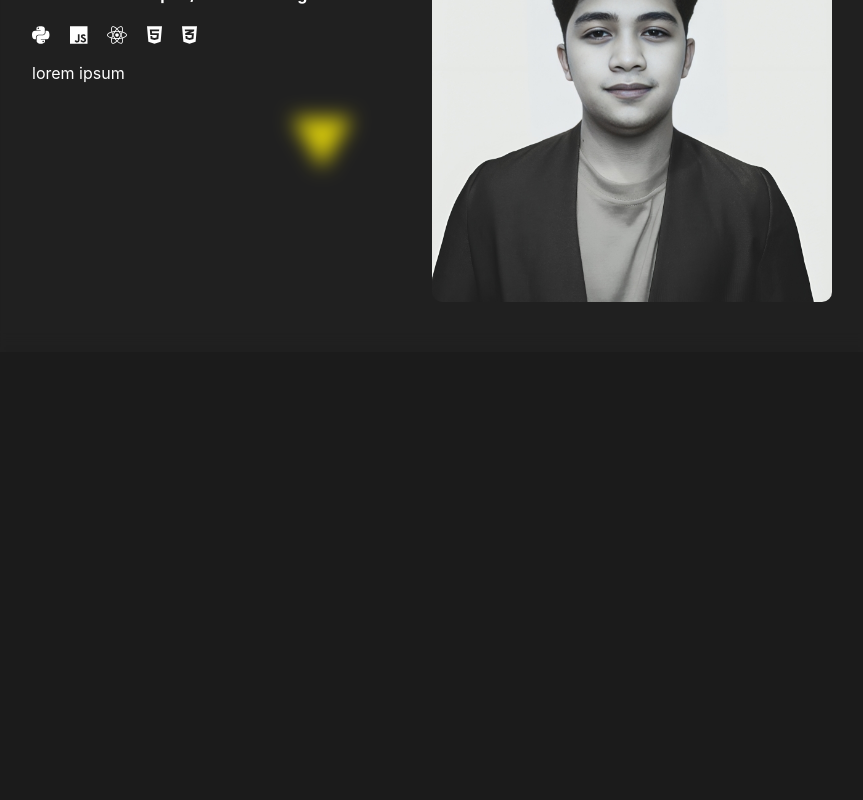
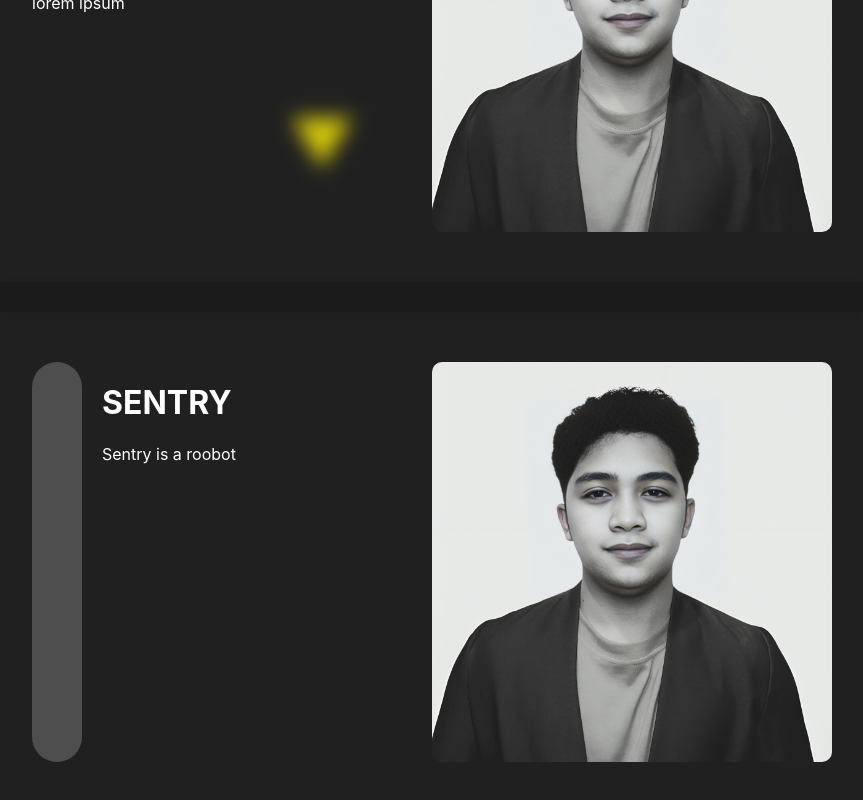
Before and after one commit to seru01/portfolio, a React (Create React App) app in the folder portfolio/: page / in a window 1280 px wide. Shown: the part 382-1182 px from the top of the page, without its empty margins (208-1071 px from the left). Before the commit the page ends 884 px from the top, so only its background shows below. Built offline with nearby package versions, Linux system fonts and the light colour scheme.

Commit message:
initialProject Content

```diff
--- a/portfolio/src/App.css
+++ b/portfolio/src/App.css
@@ -39,7 +39,7 @@
 }
 .Nav {
   display: flex;
-  justify-content: flex-end; /* Align items to the left */
+  justify-content: flex-end;
   padding: 1rem 2rem;
   background: #111111;
 }
@@ -59,52 +59,14 @@
 }
 
 .Nav li a:hover {
-  color: yellow; /* Change color on hover */
+  color: yellow;
 }
 
 .MainContent {
-  display: flex;
-  justify-content: center;
-  align-items: center;
+  text-align: center;
   height: 100vh;
 }
-
-.Card.Profile {
-  width: 800px;
-  height: 400px;
-  padding: 50px;
-  background-color: rgba(59, 59, 59, 0.2);
-  backdrop-filter: blur(10px);
-  border-radius: 10px;
-}
-
-.imageSection {
-  width: 50%;
-  height: 100%;
-  float: right;
-  background-image: url(./images/Formal_Picture.png);
-  background-size: cover;
-  background-position: center;
-  border-radius: 10px;
-}
-
-.infoSection {
-  width: 50%;
-  height: 100%;
-  float: left;
-}
-
-.infoName,
-.infoTitle,
-.infoProgLang,
-.infoDescription {
-  text-align: left;
-}
-.infoProgLangIcon {
-  font-size: 20px; /* Adjust the size as needed */
-  margin-right: 20px; /* Adjust the spacing as needed */
-}
-
+/* Maincontent Elements */
 /* shapes */
 .triangle-down {
   width: 0;
@@ -135,3 +97,88 @@
   top: 200px;
   left: 200px;
 }
+
+.squareNoIn {
+  height: 50px;
+  width: 50px;
+  background-color: #8400ff;
+  position: absolute;
+  top: 200px;
+  left: 200px;
+}
+/* Profile Content */
+.Card.Profile {
+  display: inline-block;
+  width: 800px;
+  height: 400px;
+  padding: 50px;
+  margin-top: 80px;
+  margin-bottom: 30px;
+  background-color: rgba(59, 59, 59, 0.2);
+  backdrop-filter: blur(10px);
+  border-radius: 10px;
+}
+
+.imageSection {
+  width: 50%;
+  height: 100%;
+  float: right;
+  background-image: url(./images/Formal_Picture.png);
+  background-size: cover;
+  background-position: center;
+  border-radius: 10px;
+}
+
+.infoSection {
+  width: 50%;
+  height: 100%;
+  float: left;
+}
+
+.infoName,
+.infoTitle,
+.infoProgLang,
+.infoDescription {
+  text-align: left;
+}
+.infoProgLangIcon {
+  font-size: 20px;
+  margin-right: 20px;
+}
+/* Project Content */
+.projectContent {
+  display: flex; /* Use flexbox */
+  width: 800px; /* Adjust width as needed */
+  height: 400px;
+  padding: 50px;
+  background-color: rgba(59, 59, 59, 0.2);
+  backdrop-filter: blur(10px);
+  border-radius: 10px;
+  margin: 0 auto; /* Center horizontally */
+}
+
+
+.prjtNav {
+  width: 50px;
+  height: 100%;
+  background-color: #4e4e4e;
+  border-radius: 50px;
+}
+
+.prjtDescrptn {
+  flex: 1; /* Take up remaining space */
+  padding-left: 20px;
+}
+
+.DescrptnTitle,
+.DescrptnContent {
+  text-align: left;
+}
+
+.projectImg {
+  width: 50%;
+  background-image: url(./images/Formal_Picture.png);
+  background-size: cover;
+  background-position: center;
+  border-radius: 10px;
+}
--- a/portfolio/src/App.js
+++ b/portfolio/src/App.js
@@ -1,5 +1,5 @@
+import Nav from "./components/Nav";
 import Maincontent from "./components/MainContent";
-import Nav from "./components/Nav";
 import "./App.css";
 
 function App() {
--- a/portfolio/src/components/MainContent.js
+++ b/portfolio/src/components/MainContent.js
@@ -14,8 +14,8 @@ const Maincontent = () => {
       <div class="triangle-down"></div>
       <div class="circle"></div>
       <div class="square"></div>
-
-      <div className="Card Profile">
+      {/* Profile Info Section */}
+      <div className="Card Profile" id="profileContent">
         <div className="imageSection"></div>
         <div className="infoSectiom">
           <div className="infoName">
@@ -36,6 +36,17 @@ const Maincontent = () => {
           </div>
         </div>
       </div>
+      {/* Project Content */}
+      <div className="projectContent" id="projectContent">
+        <div className="prjtNav"></div>
+        <div className="prjtDescrptn">
+          <div className="DescrptnTitle">
+            <h1>SENTRY</h1>
+          </div>
+          <div className="DescrptnContent">Sentry is a roobot</div>
+        </div>
+        <div className="projectImg"></div>
+      </div>
     </div>
   );
 };
--- a/portfolio/src/components/Nav.js
+++ b/portfolio/src/components/Nav.js
@@ -6,10 +6,10 @@ const Nav = () => {
     <div className="Nav">
       <ul>
         <li>
-          <a href="#">Home</a>
+          <a href="#profileContent">Profile</a>
         </li>
         <li>
-          <a href="#">Projects</a>
+          <a href="#projectContent">Projects</a>
         </li>
         <li>
           <a href="#">Contact</a>
```
